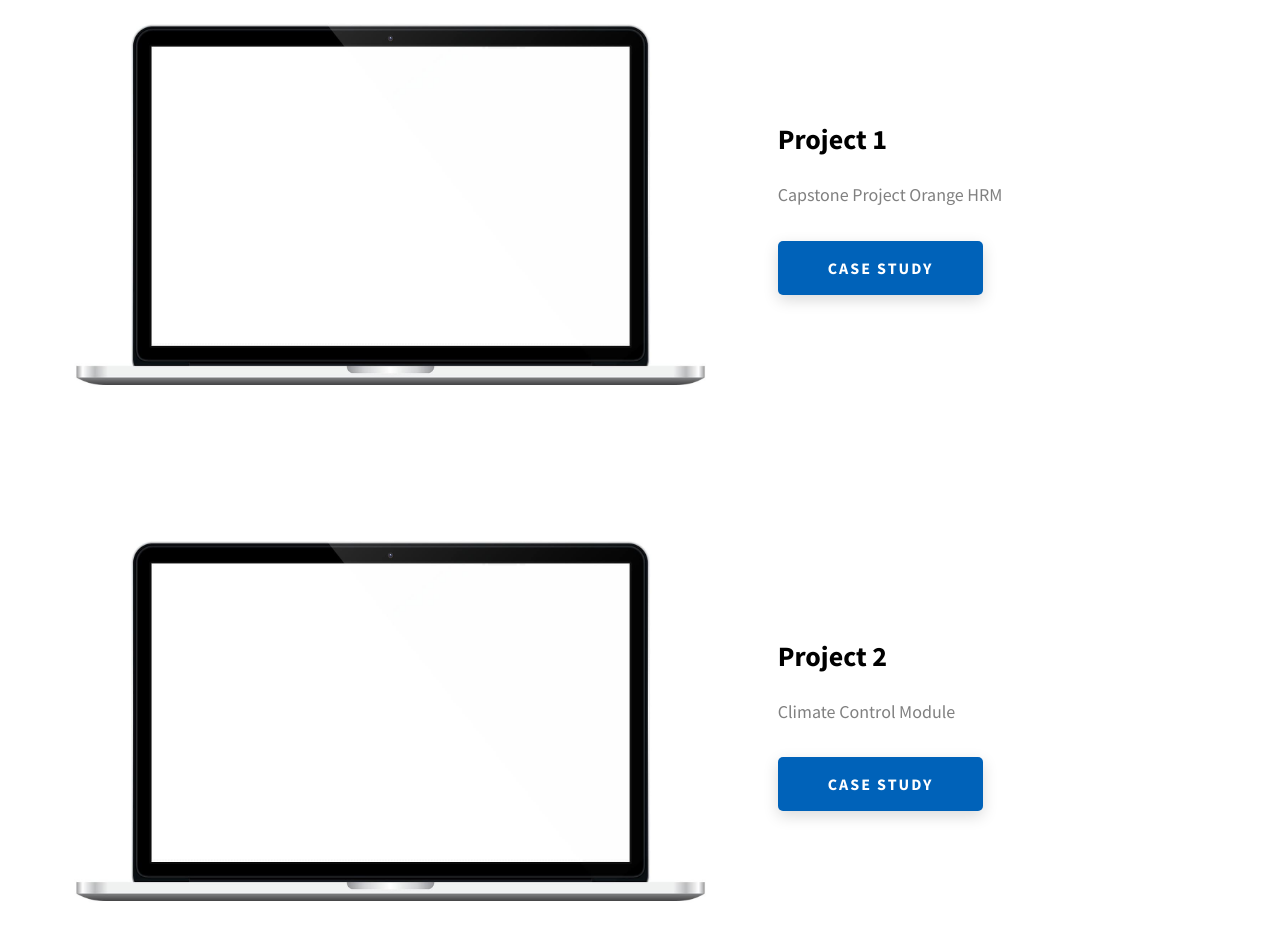
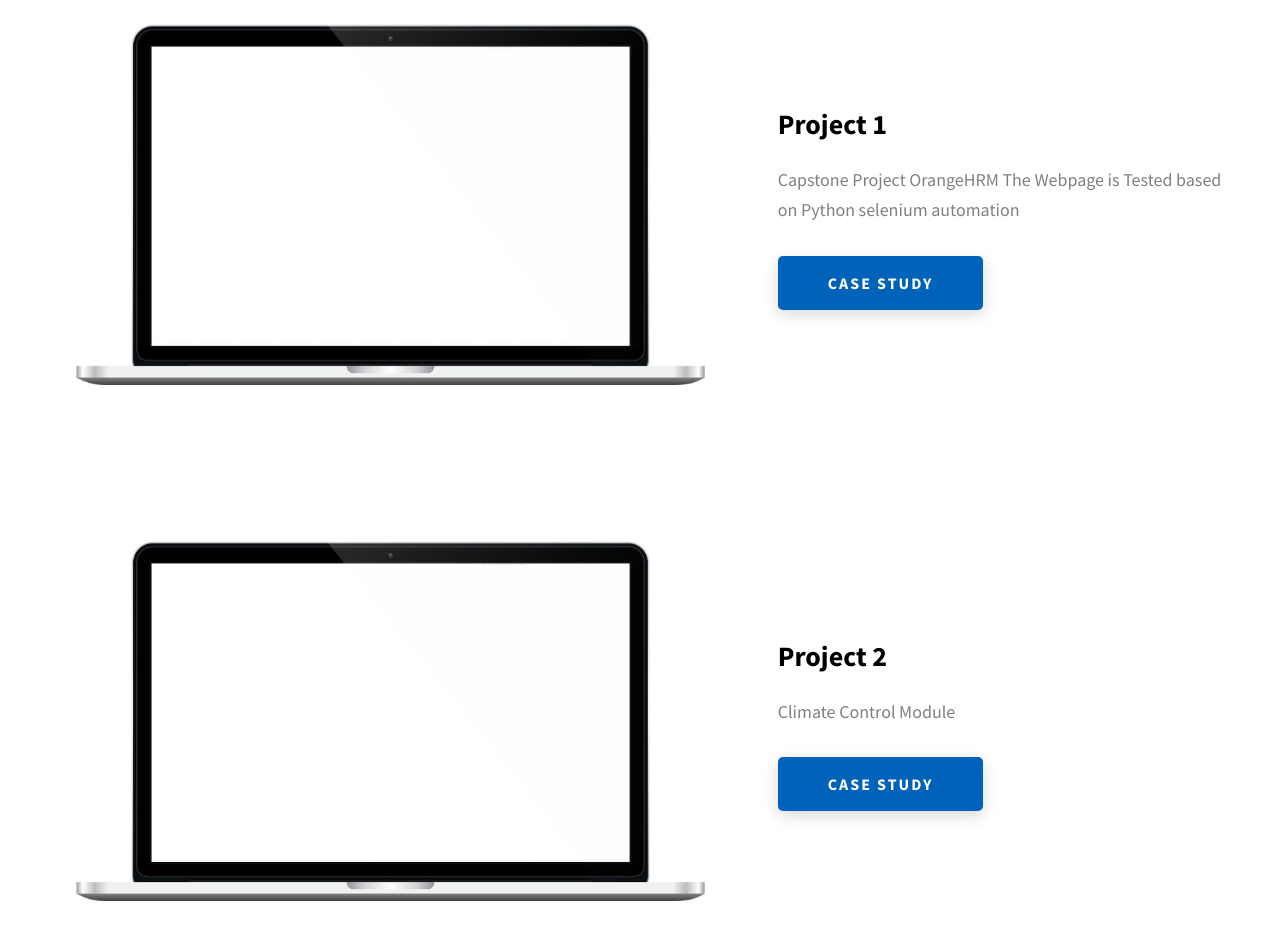
Before and after one commit to VJayachandran/VJayachandran, a website: page index.html in a window 1280 px wide. Shown: the part 2001-2940 px from the top of the page. Drawn offline with Linux system fonts and the light colour scheme.

Commit message:
Update index.html

```diff
--- a/index.html
+++ b/index.html
@@ -226,7 +226,8 @@
             <div class="projects__row-content">
               <h3 class="projects__row-content-title">Project 1</h3>
               <p class="projects__row-content-desc">
-                Capstone Project Orange HRM
+                Capstone Project OrangeHRM
+                The Webpage is Tested based on Python selenium automation
               </p>
               <a
                 href="https://github.com/VJayachandran/Capstone01_OrangeHRM"
```
